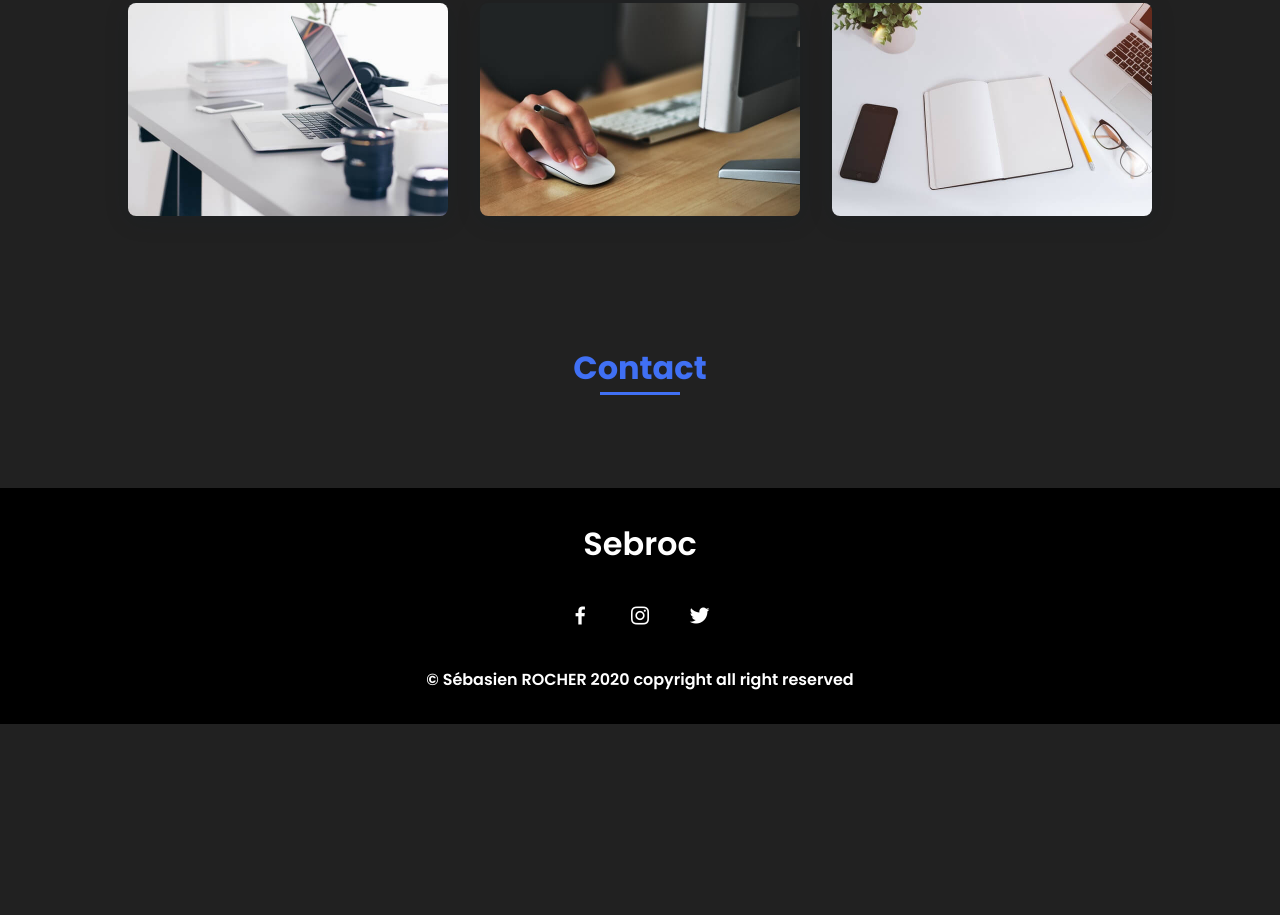
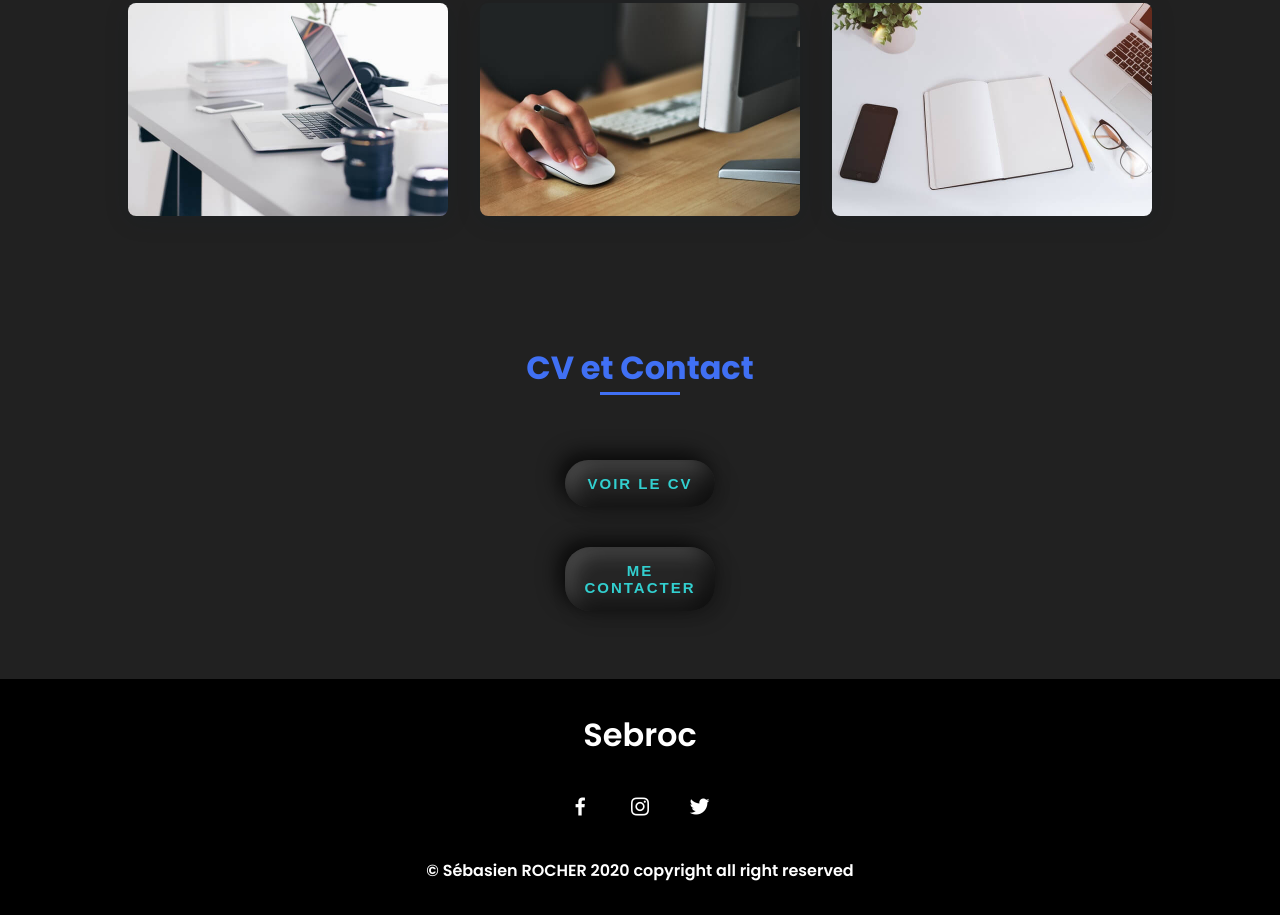
Before and after one commit to RocSeb/Sebroc-V2, a plain HTML site: page index.html in a window 1280 px wide. Shown: the part 2383-3298 px from the top of the page. Before the commit the page ends 3107 px from the top, so only its background shows below. Drawn offline with nearby package versions, Linux system fonts and the light colour scheme.

Commit message:
Ajout des boutons dans contact

```diff
--- a/index.html
+++ b/index.html
@@ -164,7 +164,9 @@
 
         <!--===== CONTACT =====-->
         <section class="contact section" id="contact">
-            <h2 class="section-title">Contact</h2>
+            <h2 class="section-title">CV et Contact</h2>
+            <button class="btn"><a href="#">Voir le CV</a></button>
+            <button class="btn"><a href="#">Me contacter</a></button>
 
 
         </section>
```
